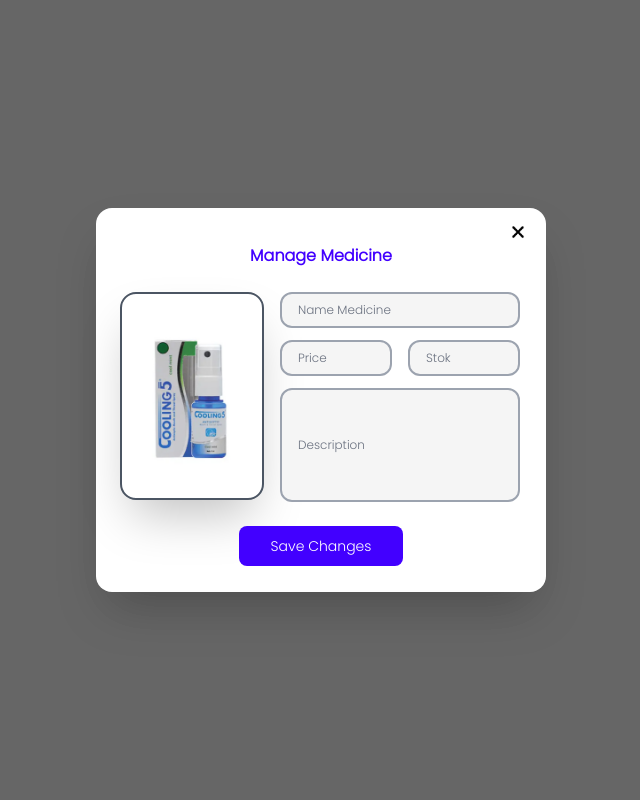
After one commit to frendysanusi/ci-pharmacy, a CodeIgniter 4 app: template app/Views/popupedit.php in a window 1280 px wide. The commit adds this page. Shown: the whole page, without its empty margins (319-959 px from the left). Run offline with PHP 8.4 and a stand-in for CodeIgniter, Linux system fonts and the light colour scheme; the template is opened without the code that fills it, so the values that code supplies are empty; some libraries are stand-ins or nearby versions.

Commit message:
popup edit medicine done

```diff
--- a/app/Controllers/Home.php
+++ b/app/Controllers/Home.php
@@ -6,6 +6,6 @@ class Home extends BaseController
 {
     public function index(): string
     {
-        return view('order');
+        return view('popupedit');
     }
 }
--- /dev/null
+++ b/app/Views/popupedit.php
@@ -0,0 +1,52 @@
+<!DOCTYPE html>
+<html lang="en">
+<head>
+    <meta charset="UTF-8">
+    <meta name="viewport" content="width=device-width, initial-scale=1.0">
+    <title>Pharmacy</title>
+    <link rel="stylesheet" href="css/styles.css">
+    <link rel="preconnect" href="https://fonts.googleapis.com">
+    <link rel="preconnect" href="https://fonts.gstatic.com" crossorigin>
+    <link href="https://fonts.googleapis.com/css2?family=Poppins:wght@300&display=swap" rel="stylesheet">
+</head>
+
+<body>
+    <div class="justify-center items-center flex overflow-x-hidden overflow-y-auto fixed inset-0 z-50 outline-none focus:outline-none bg-neutral-800/70">
+        <div class="bg-white h-96 w-[450px] rounded-2xl shadow-2xl">
+            <div class="flex justify-end">
+                <img src="/popup/close.png" alt="/popup/close.png" class="mr-4 h-6 w-6 mt-3">
+            </div>
+            <h1 class="text-[#4200FF] text-base font-bold font-poppins text-center">Manage Medicine</h1>
+
+            <div class="flex">
+                <div>
+                    <div class="items-center bg-white border-2 border-gray-600 h-52 w-36 rounded-2xl shadow-2xl ml-6 mt-6">
+                        <img src="/medicine/cooling.png" alt="/medicine/cooling.png" class="my-10 w-52 items-center">
+                    </div>
+                </div>
+                <div>
+                    <div class="">
+                        <label for="name" class=""></label>
+                            <input type="text" placeholder="Name Medicine" class="mt-6 ml-4 border-2 border-gray-400 flex w-60 px-4 text-xs justify text-start placeholder-gray-500 my-4 bg-neutral-100 py-2 rounded-xl font-poppins">
+                    </div>
+
+                    <div class="flex">
+                        <label for="price" class=""></label>
+                            <input type="text" placeholder="Price" class="-mt-1 ml-4 border-2 border-gray-400 flex w-28 px-4 text-xs justify text-start placeholder-gray-500 my-4 bg-neutral-100 py-2 rounded-xl font-poppins">
+                        <label for="stok" class=""></label>
+                            <input type="text" placeholder="Stok" class="-mt-1 ml-4 border-2 border-gray-400 flex w-28 px-4 text-xs justify text-start placeholder-gray-500 my-4 bg-neutral-100 py-2 rounded-xl font-poppins">
+                    </div>
+
+                    <div class="">
+                        <label for="description" class=""></label>
+                            <input type="text" placeholder="Description" class="-mt-1 ml-4 border-2 border-gray-400 flex w-60 h-[114px] px-4 text-xs justify text-start placeholder-gray-500 my-4 bg-neutral-100 py-2 rounded-xl font-poppins">
+                    </div>
+                </div>
+            </div>
+            <div class="text-center">
+                <button class="text-center m-auto mt-2 h-10 w-58 bg-[#4200FF] hover:bg-[#4004EC] text-white text-sm font-medium font-poppins rounded-lg py-1 px-8">Save Changes</button>
+            </div>
+        </div>
+    </div>
+</body>
+</html>
--- a/public/css/styles.css
+++ b/public/css/styles.css
@@ -572,6 +572,10 @@ video {
   position: static;
 }
 
+.fixed {
+  position: fixed;
+}
+
 .absolute {
   position: absolute;
 }
@@ -580,12 +584,20 @@ video {
   position: relative;
 }
 
+.inset-0 {
+  inset: 0px;
+}
+
 .left-0 {
   left: 0px;
 }
 
 .top-\[-100\%\] {
   top: -100%;
+}
+
+.z-50 {
+  z-index: 50;
 }
 
 .m-auto {
@@ -632,6 +644,31 @@ video {
   margin-right: 0px;
 }
 
+.mx-64 {
+  margin-left: 16rem;
+  margin-right: 16rem;
+}
+
+.mx-96 {
+  margin-left: 24rem;
+  margin-right: 24rem;
+}
+
+.my-12 {
+  margin-top: 3rem;
+  margin-bottom: 3rem;
+}
+
+.my-10 {
+  margin-top: 2.5rem;
+  margin-bottom: 2.5rem;
+}
+
+.my-4 {
+  margin-top: 1rem;
+  margin-bottom: 1rem;
+}
+
 .-mr-2 {
   margin-right: -0.5rem;
 }
@@ -788,6 +825,10 @@ video {
   margin-right: 0.5rem;
 }
 
+.mt-4 {
+  margin-top: 1rem;
+}
+
 .block {
   display: block;
 }
@@ -858,6 +899,46 @@ video {
 
 .h-11 {
   height: 2.75rem;
+}
+
+.h-64 {
+  height: 16rem;
+}
+
+.h-72 {
+  height: 18rem;
+}
+
+.h-80 {
+  height: 20rem;
+}
+
+.h-52 {
+  height: 13rem;
+}
+
+.h-20 {
+  height: 5rem;
+}
+
+.h-28 {
+  height: 7rem;
+}
+
+.h-32 {
+  height: 8rem;
+}
+
+.h-\[114px\] {
+  height: 114px;
+}
+
+.h-96 {
+  height: 24rem;
+}
+
+.h-10 {
+  height: 2.5rem;
 }
 
 .min-h-\[60vh\] {
@@ -957,6 +1038,34 @@ video {
   width: 10rem;
 }
 
+.w-\[400px\] {
+  width: 400px;
+}
+
+.w-\[420px\] {
+  width: 420px;
+}
+
+.w-\[450px\] {
+  width: 450px;
+}
+
+.w-36 {
+  width: 9rem;
+}
+
+.w-60 {
+  width: 15rem;
+}
+
+.w-32 {
+  width: 8rem;
+}
+
+.w-28 {
+  width: 7rem;
+}
+
 .flex-1 {
   flex: 1 1 0%;
 }
@@ -993,6 +1102,10 @@ video {
   align-items: center;
 }
 
+.justify-end {
+  justify-content: flex-end;
+}
+
 .justify-center {
   justify-content: center;
 }
@@ -1017,6 +1130,14 @@ video {
   gap: 0.75rem;
 }
 
+.overflow-y-auto {
+  overflow-y: auto;
+}
+
+.overflow-x-hidden {
+  overflow-x: hidden;
+}
+
 .break-words {
   overflow-wrap: break-word;
 }
@@ -1031,6 +1152,10 @@ video {
 
 .rounded-xl {
   border-radius: 0.75rem;
+}
+
+.rounded-2xl {
+  border-radius: 1rem;
 }
 
 .rounded-l-lg {
@@ -1052,11 +1177,25 @@ video {
   border-width: 1px;
 }
 
+.border-2 {
+  border-width: 2px;
+}
+
 .border-gray-400 {
   --tw-border-opacity: 1;
   border-color: rgb(156 163 175 / var(--tw-border-opacity));
 }
 
+.border-gray-600 {
+  --tw-border-opacity: 1;
+  border-color: rgb(75 85 99 / var(--tw-border-opacity));
+}
+
+.border-red-600 {
+  --tw-border-opacity: 1;
+  border-color: rgb(220 38 38 / var(--tw-border-opacity));
+}
+
 .bg-\[\#4200FF\] {
   --tw-bg-opacity: 1;
   background-color: rgb(66 0 255 / var(--tw-bg-opacity));
@@ -1106,6 +1245,25 @@ video {
   background-color: rgb(202 255 214 / var(--tw-bg-opacity));
 }
 
+.bg-neutral-800\/70 {
+  background-color: rgb(38 38 38 / 0.7);
+}
+
+.bg-black {
+  --tw-bg-opacity: 1;
+  background-color: rgb(0 0 0 / var(--tw-bg-opacity));
+}
+
+.bg-gray-400 {
+  --tw-bg-opacity: 1;
+  background-color: rgb(156 163 175 / var(--tw-bg-opacity));
+}
+
+.bg-gray-200 {
+  --tw-bg-opacity: 1;
+  background-color: rgb(229 231 235 / var(--tw-bg-opacity));
+}
+
 .bg-cover {
   background-size: cover;
 }
@@ -1168,6 +1326,11 @@ video {
 .px-2 {
   padding-left: 0.5rem;
   padding-right: 0.5rem;
+}
+
+.px-48 {
+  padding-left: 12rem;
+  padding-right: 12rem;
 }
 
 .pb-0 {
@@ -1399,6 +1562,17 @@ video {
   box-shadow: var(--tw-ring-offset-shadow, 0 0 #0000), var(--tw-ring-shadow, 0 0 #0000), var(--tw-shadow);
 }
 
+.shadow-2xl {
+  --tw-shadow: 0 25px 50px -12px rgb(0 0 0 / 0.25);
+  --tw-shadow-colored: 0 25px 50px -12px var(--tw-shadow-color);
+  box-shadow: var(--tw-ring-offset-shadow, 0 0 #0000), var(--tw-ring-shadow, 0 0 #0000), var(--tw-shadow);
+}
+
+.outline-none {
+  outline: 2px solid transparent;
+  outline-offset: 2px;
+}
+
 .hover\:bg-\[\#4004EC\]:hover {
   --tw-bg-opacity: 1;
   background-color: rgb(64 4 236 / var(--tw-bg-opacity));
@@ -1412,6 +1586,11 @@ video {
 .hover\:text-blue-700:hover {
   --tw-text-opacity: 1;
   color: rgb(29 78 216 / var(--tw-text-opacity));
+}
+
+.focus\:outline-none:focus {
+  outline: 2px solid transparent;
+  outline-offset: 2px;
 }
 
 @media (min-width: 768px) {
```
Also changed, not shown: public/popup/close.png (added).
